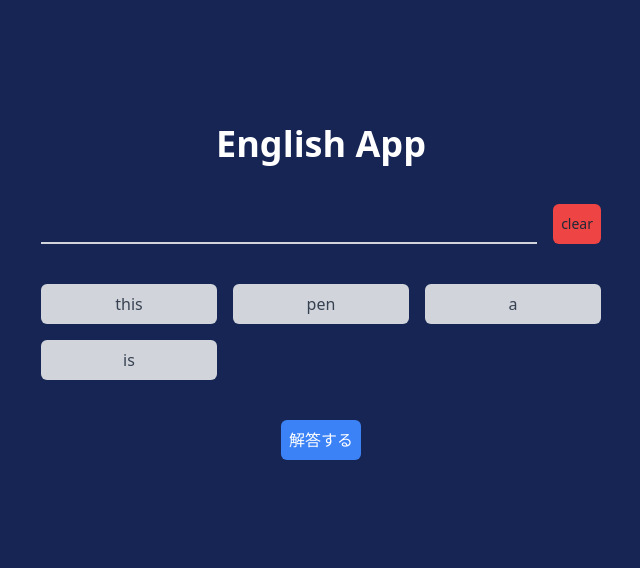
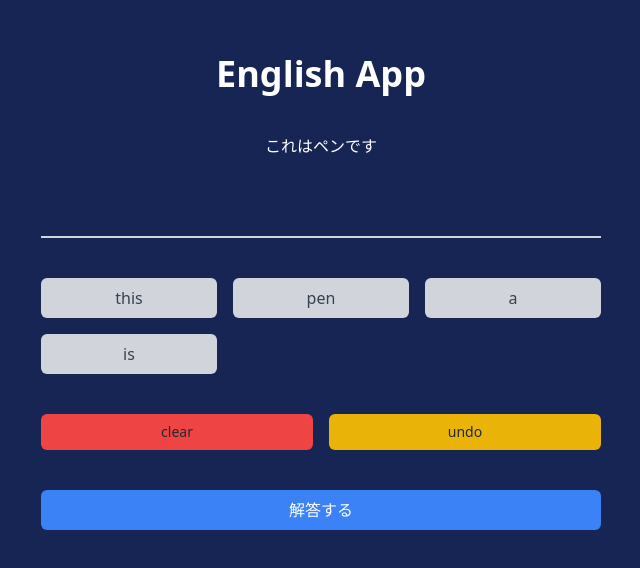
Before and after one commit to otkken2/english-app, a Next.js app: page / in a window 1280 px wide. Shown: the part 108-676 px from the top of the page, without its empty margins (319-959 px from the left). Built offline with nearby package versions, Linux system fonts and the light colour scheme.

Commit message:
処理をカスタムフック化

```diff
--- /dev/null
+++ b/src/components/AnswerButton.tsx
@@ -0,0 +1,11 @@
+import React from 'react'
+
+interface Props extends React.ButtonHTMLAttributes<HTMLButtonElement> {
+  handleSubmit: (answer: string) => void
+  answer: string
+}
+export const AnswerButton = ({ handleSubmit, answer,className }: Props) => {
+  return (
+    <button onClick={() => handleSubmit(answer)} className={`bg-blue-500 text-white p-2 rounded-md w-full ${className}`}>解答する</button>
+  )
+}
--- /dev/null
+++ b/src/components/EraseButtons.tsx
@@ -0,0 +1,14 @@
+import React from 'react'
+
+interface Props {
+  setInputText: (text: string) => void;
+  handleUndo: () => void;
+}
+export const EraseButtons = ({ setInputText, handleUndo }: Props) => {
+  return (
+    <div className='grid sm:grid-cols-2 grid-cols-1 gap-4 items-center w-full'>
+        <button onClick={() => setInputText('')} className='bg-red-500 rounded-md p-2 text-sm text-gray-800 w-full'>clear</button>
+        <button onClick={() => handleUndo()} className='bg-yellow-500 rounded-md p-2 text-sm text-gray-800 w-full'>undo</button>
+      </div>
+  )
+}
--- /dev/null
+++ b/src/components/InputArea.tsx
@@ -0,0 +1,13 @@
+import React from 'react'
+
+interface Props {
+  inputText: string
+  setInputText: (inputText: string) => void
+}
+export const InputArea = ({ inputText }: Props) => {
+  return (
+    <div className='w-full flex flex-col gap-4 justify-center items-center'>
+        <input type="text" value={inputText} className='w-full h-10 p-2 text-lg bg-inherit border-b-2 border-gray-300' />
+    </div>
+  )
+}
--- /dev/null
+++ b/src/hooks/useWords.ts
@@ -0,0 +1,27 @@
+import { useState } from 'react'
+
+export const useWords = () => {
+  const [inputText, setInputText] = useState('')
+
+  const handleSelectWord = (word: string) => {
+    const newText = `${inputText} ${word}`
+    setInputText(newText.trim())
+  }
+  const handleSubmit = (answer: string) => {
+    if (inputText === answer) {
+      alert(`正解！`)
+    } else {
+      alert(`残念！: ${answer}`)
+    }
+    setInputText('')
+  }
+
+  const handleUndo = () => {
+    const wordsArray = inputText.split(' ');
+    wordsArray.pop();
+    const newText = wordsArray.join(' ');
+    setInputText(newText)
+  }
+
+  return {handleSelectWord, handleSubmit, handleUndo, inputText, setInputText}
+}
--- a/src/pages/_app.tsx
+++ b/src/pages/_app.tsx
@@ -1,6 +1,6 @@
 import "@/styles/globals.css";
 import type { AppProps } from "next/app";
-import Layout from "./api/components/Layout";
+import Layout from "../components/Layout";
 
 export default function App({ Component, pageProps }: AppProps) {
   return (
--- a/src/pages/api/components/AnswerButton.tsx
+++ /dev/null
@@ -1,10 +0,0 @@
-import React from 'react'
-
-interface Props {
-  handleSubmit: () => void
-}
-export const AnswerButton = ({ handleSubmit }: Props) => {
-  return (
-    <button onClick={handleSubmit} className='bg-blue-500 text-white p-2 rounded-md w-full md:w-fit'>解答する</button>
-  )
-}
--- a/src/pages/api/components/InputArea.tsx
+++ /dev/null
@@ -1,16 +0,0 @@
-import React from 'react'
-
-interface Props {
-  inputText: string
-  setInputText: (inputText: string) => void
-}
-export const InputArea = ({ inputText, setInputText }: Props) => {
-  return (
-    <div className='w-full flex flex-col gap-4 justify-center items-center'>
-      <div className='flex gap-4 w-full'>
-        <input type="text" value={inputText} className='md:w-[500px] w-full h-10 p-2  bg-inherit border-b-2 border-gray-300' />
-        <button onClick={() => setInputText('')} className='bg-red-500 rounded-md p-2 text-sm text-gray-800'>clear</button>
-      </div>
-    </div>
-  )
-}
--- a/src/pages/index.tsx
+++ b/src/pages/index.tsx
@@ -1,31 +1,24 @@
 import React, { useState } from 'react'
-import { WordCard } from './api/components/WordCard'
-import WordsArea from './api/components/WordsArea'
-import { InputArea } from './api/components/InputArea'
-import { AnswerButton } from './api/components/AnswerButton'
+import { WordCard } from '../components/WordCard'
+import WordsArea from '../components/WordsArea'
+import { InputArea } from '../components/InputArea'
+import { AnswerButton } from '../components/AnswerButton'
+import { EraseButtons } from '@/components/EraseButtons'
+import { useWords } from '@/hooks/useWords'
 
 const words = ['this', 'pen', 'a', 'is']
 const answer = 'this is a pen'
 const Home = () => {
-  const [inputText, setInputText] = useState('')
-  const handleSelectWord = (word: string) => {
-    const newText = `${inputText} ${word}`
-    setInputText(newText.trim())
-  }
-  const handleSubmit = () => {
-    if (inputText === answer) {
-      alert(`正解！`)
-    } else {
-      alert(`残念！: ${answer}`)
-    }
-    setInputText('')
-  }
+  const {handleSelectWord, handleSubmit, handleUndo, setInputText, inputText} = useWords()
+
   return (
     <div className='flex flex-col items-center md:max-w-[640px] max-w-screen w-full p-10 gap-10'>
       <h1 className='text-4xl font-bold'>English App</h1>
-      <InputArea inputText={inputText} setInputText={setInputText} />
+      <h2>これはペンです</h2>
+      <InputArea inputText={inputText} setInputText={setInputText}/>
       <WordsArea words={words} handleSelectWord={handleSelectWord} />
-      <AnswerButton handleSubmit={handleSubmit} />
+      <EraseButtons setInputText={setInputText} handleUndo={handleUndo} />
+      <AnswerButton handleSubmit={handleSubmit} className='' answer={answer}/>
     </div>
   )
 }
```
Also changed, not shown: src/components/Layout.tsx (renamed from src/pages/api/components/Layout.tsx), src/components/WordCard.tsx (renamed from src/pages/api/components/WordCard.tsx), src/components/WordsArea.tsx (renamed from src/pages/api/components/WordsArea.tsx).
